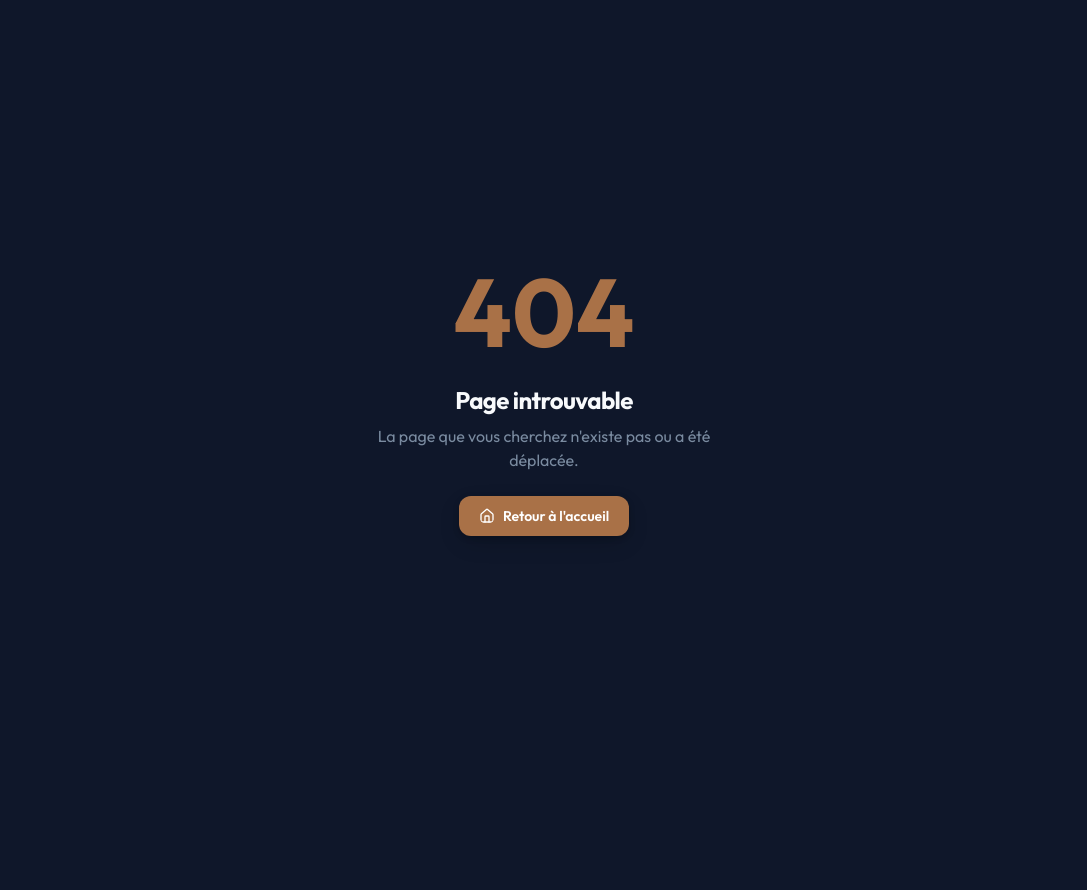
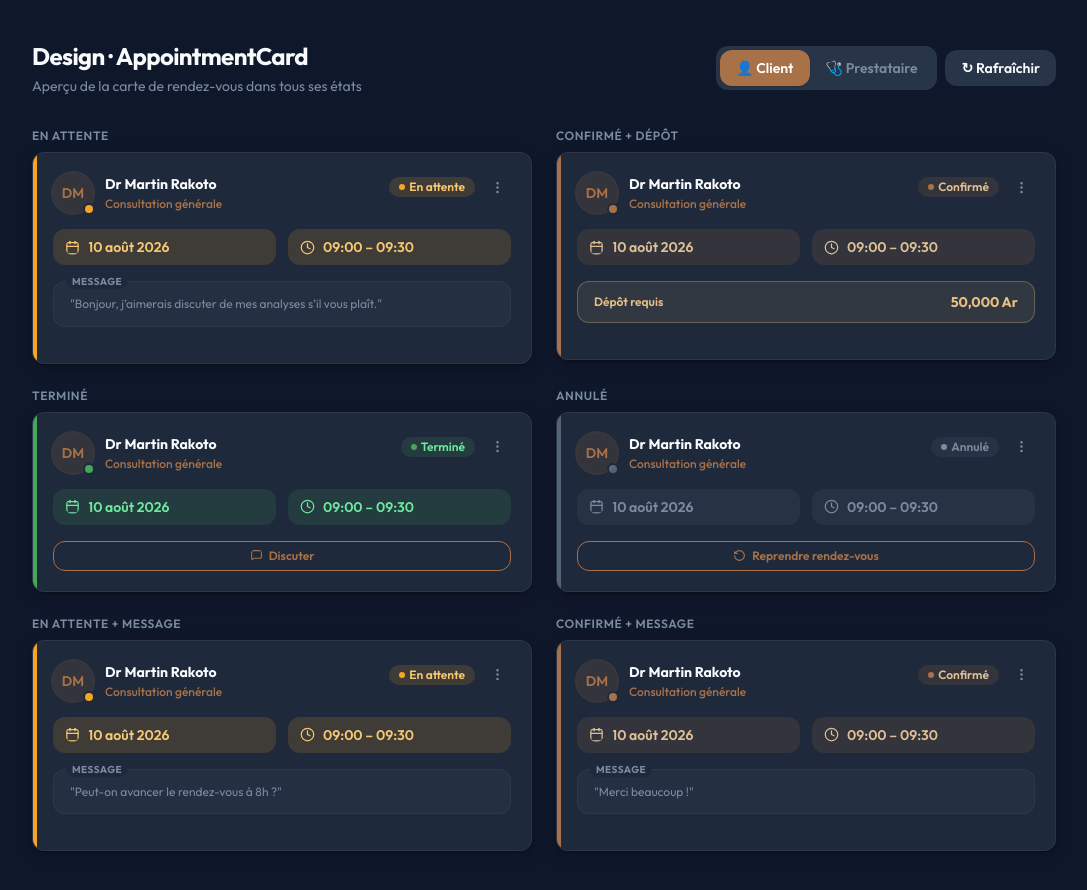
Before and after one commit to Andriani-code/Saas_Appointment_React_Typescipt_Spring_Boot, a React (Vite) app in the folder appointment-frontend/: page /design in a window 1280 px wide. Before the commit this address had no page. Shown: the whole page, without its empty margins (96-1183 px from the left). Before the commit the page ends 800 px from the top, so only its background shows below. Built offline with nearby package versions, Linux system fonts and the light colour scheme.

Commit message:
Refonte carte de rendez-vous, page publique et page design

```diff
--- a/appointment-frontend/src/components/appointment/AppointmentCard.tsx
+++ b/appointment-frontend/src/components/appointment/AppointmentCard.tsx
@@ -1,5 +1,5 @@
 import { useState, memo } from 'react'
-import { Calendar, Check, Clock, Eye, MessageSquare, MoreVertical, RotateCcw, X } from 'lucide-react'
+import { Calendar, Check, Clock, Eye, MessageSquare, MoreVertical, RotateCcw, Send, X } from 'lucide-react'
 import { useNavigate } from 'react-router-dom'
 import toast from 'react-hot-toast'
 import { useAuthStore } from '@/store/authStore'
@@ -7,13 +7,22 @@ import { reservationApi, messagingApi } from '@/services/api'
 import { Avatar, StatusBadge } from '@/components/ui'
 import { Modal } from '@/components/ui/modal'
 import { Button } from '@/components/ui/Button'
-import type { ReservationResponse } from '@/types'
-import { formatCurrency, formatDate, formatTime } from '@/utils'
+import type { ReservationResponse, ReservationStatus } from '@/types'
+import { cn, formatCurrency, formatDate, formatTime } from '@/utils'
 
 interface AppointmentCardProps {
   reservation: ReservationResponse
   onUpdate: (updated: ReservationResponse) => void
   delay?: number
+}
+
+const statusAccent: Record<ReservationStatus, { bar: string; tile: string }> = {
+  PENDING: { bar: 'bg-warning', tile: 'bg-warning/15 text-warning-300' },
+  CONFIRMED: { bar: 'bg-primary', tile: 'bg-primary/15 text-primary-300' },
+  COMPLETED: { bar: 'bg-success', tile: 'bg-success/15 text-success-300' },
+  CANCELED: { bar: 'bg-muted/60', tile: 'bg-muted/10 text-muted' },
+  REJECTED: { bar: 'bg-danger', tile: 'bg-danger/15 text-danger-300' },
+  NO_SHOW: { bar: 'bg-muted/60', tile: 'bg-muted/10 text-muted' },
 }
 
 export const AppointmentCard = memo(function AppointmentCard({ reservation, onUpdate, delay = 0 }: AppointmentCardProps) {
@@ -26,6 +35,7 @@ export const AppointmentCard = memo(function AppointmentCard({ reservation, onUp
 
   const isProvider = hasRole('PROVIDER')
   const name = isProvider ? reservation.clientFullName : (reservation.providerDisplayName ?? 'Providere')
+  const accent = statusAccent[reservation.status]
 
   async function doAction(action: () => Promise<ReservationResponse>) {
     setLoading(true)
@@ -52,18 +62,24 @@ export const AppointmentCard = memo(function AppointmentCard({ reservation, onUp
 
   return (
     <div
-      className="card-hover p-5 animate-slide-up"
+      className="card-hover p-5 animate-slide-up relative overflow-hidden"
       style={{ animationDelay: `${delay}ms`, animationFillMode: 'both' }}
     >
+      {/* Liseré de statut à gauche */}
+      <span className={cn('absolute left-0 top-0 bottom-0 w-1', accent.bar)} aria-hidden />
+
       <div className="flex items-start justify-between gap-3 mb-4">
-        <div className="flex items-center gap-3">
-          <Avatar name={name} size="md" />
-          <div>
-            <p className="font-semibold text-text text-sm">{name}</p>
-            <p className="text-xs text-primary font-medium mt-0.5">{reservation.serviceName}</p>
+        <div className="flex items-center gap-3 min-w-0">
+          <div className="relative shrink-0">
+            <Avatar name={name} size="md" className="ring-2 ring-primary/20" />
+            <span className={cn('absolute -bottom-0.5 -right-0.5 w-3 h-3 rounded-full border-2 border-card', accent.bar)} />
+          </div>
+          <div className="min-w-0">
+            <p className="font-bold text-text text-sm truncate">{name}</p>
+            <p className="text-xs text-primary font-medium mt-0.5 truncate">{reservation.serviceName}</p>
           </div>
         </div>
-        <div className="flex items-center gap-2">
+        <div className="flex items-center gap-2 shrink-0">
           <StatusBadge status={reservation.status} />
           <div className="relative">
             <button
@@ -78,7 +94,7 @@ export const AppointmentCard = memo(function AppointmentCard({ reservation, onUp
             </button>
             {menuOpen && (
               <div
-                className="absolute right-0 top-8 bg-surface border border-border rounded-xl shadow-card z-20 py-1 min-w-[160px]"
+                className="absolute right-0 top-8 bg-surface border border-border rounded-xl shadow-card z-20 py-1 min-w-[160px] animate-slide-down origin-top-right"
                 role="menu"
                 aria-label="Actions du rendez-vous"
               >
@@ -105,7 +121,7 @@ export const AppointmentCard = memo(function AppointmentCard({ reservation, onUp
                   <button
                     type="button"
                     onClick={() => doAction(() => reservationApi.cancel(reservation.id))}
-                    className="w-full flex items-center gap-2.5 px-3.5 py-2.5 text-sm text-accent hover:bg-accent/15 transition-colors"
+                    className="w-full flex items-center gap-2.5 px-3.5 py-2.5 text-sm text-danger hover:bg-danger/15 transition-colors"
                     role="menuitem"
                     aria-label="Annuler le rendez-vous"
                   >
@@ -118,32 +134,37 @@ export const AppointmentCard = memo(function AppointmentCard({ reservation, onUp
         </div>
       </div>
 
-      <div className="flex flex-wrap gap-3 text-sm text-muted mb-4">
-        <span className="flex items-center gap-1.5">
-          <Calendar size={13} className="text-primary" />
-          {formatDate(reservation.slot.date)}
-        </span>
-        <span className="flex items-center gap-1.5">
-          <Clock size={13} className="text-primary" />
-          {formatTime(reservation.slot.startTime)} - {formatTime(reservation.slot.endTime)}
-        </span>
+      <div className="flex items-center gap-3 mb-4">
+        <div className={cn('flex items-center gap-2 rounded-xl px-3 py-2 flex-1', accent.tile)}>
+          <Calendar size={15} />
+          <span className="text-sm font-semibold truncate">{formatDate(reservation.slot.date)}</span>
+        </div>
+        <div className={cn('flex items-center gap-2 rounded-xl px-3 py-2 flex-1', accent.tile)}>
+          <Clock size={15} />
+          <span className="text-sm font-semibold truncate">
+            {formatTime(reservation.slot.startTime)} – {formatTime(reservation.slot.endTime)}
+          </span>
+        </div>
       </div>
 
       {reservation.clientMessage && (
-        <p className="text-xs text-muted bg-soft rounded-lg px-3 py-2 mb-4 line-clamp-2">
-          "{reservation.clientMessage}"
-        </p>
+        <div className="relative rounded-xl bg-soft/60 border border-border/60 px-4 py-3 mb-4">
+          <span className="absolute -top-2 left-3 px-1.5 bg-card text-[10px] font-bold text-muted uppercase tracking-wider rounded">
+            Message
+          </span>
+          <p className="text-xs text-muted leading-relaxed line-clamp-2">"{reservation.clientMessage}"</p>
+        </div>
       )}
 
       {reservation.depositRequired && reservation.depositAmount && (
-        <div className="flex items-center justify-between text-xs bg-accent/15 border border-accent/40 rounded-lg px-3 py-2 mb-4">
-          <span className="text-accent font-medium">Depot requis</span>
-          <span className="font-bold text-accent">{formatCurrency(reservation.depositAmount)}</span>
+        <div className="flex items-center justify-between text-xs bg-accent/10 border border-accent/30 rounded-xl px-4 py-2.5 mb-4">
+          <span className="text-accent font-semibold">Dépôt requis</span>
+          <span className="font-bold text-accent text-sm">{formatCurrency(reservation.depositAmount)}</span>
         </div>
       )}
 
       {isProvider && reservation.status === 'PENDING' && (
-        <div className="flex gap-2">
+        <div className="flex gap-2 pt-1">
           <Button
             size="sm"
             fullWidth
@@ -159,7 +180,7 @@ export const AppointmentCard = memo(function AppointmentCard({ reservation, onUp
             fullWidth
             icon={<X size={14} />}
             onClick={() => doAction(() => reservationApi.reject(reservation.id))}
-            className="border-accent/40 text-accent hover:bg-accent/15"
+            className="border-danger/40 text-danger hover:bg-danger/15"
           >
             Rejeter
           </Button>
@@ -167,7 +188,7 @@ export const AppointmentCard = memo(function AppointmentCard({ reservation, onUp
       )}
 
       {isProvider && reservation.status === 'CONFIRMED' && (
-        <div className="flex gap-2">
+        <div className="flex gap-2 pt-1">
           <Button
             size="sm"
             fullWidth
@@ -201,6 +222,18 @@ export const AppointmentCard = memo(function AppointmentCard({ reservation, onUp
         </Button>
       )}
 
+      {!isProvider && reservation.status === 'COMPLETED' && (
+        <Button
+          size="sm"
+          fullWidth
+          variant="outline"
+          icon={<MessageSquare size={13} />}
+          onClick={handleMessage}
+        >
+          Discuter
+        </Button>
+      )}
+
       <Modal open={showDetails} onClose={() => setShowDetails(false)} title="Détail du rendez-vous">
         <div className="space-y-4 text-sm">
           <div className="flex items-center justify-between gap-3">
@@ -211,15 +244,20 @@ export const AppointmentCard = memo(function AppointmentCard({ reservation, onUp
             <StatusBadge status={reservation.status} />
           </div>
 
-          <div className="flex flex-wrap gap-3 text-muted">
-            <span className="flex items-center gap-1.5">
-              <Calendar size={13} className="text-primary" />
-              {formatDate(reservation.slot.date)}
-            </span>
-            <span className="flex items-center gap-1.5">
-              <Clock size={13} className="text-primary" />
-              {formatTime(reservation.slot.startTime)} - {formatTime(reservation.slot.endTime)}
-            </span>
+          <div className="grid grid-cols-1 sm:grid-cols-2 gap-3">
+            <div className="rounded-xl bg-soft/70 px-3 py-2.5">
+              <p className="text-[10px] font-bold text-muted uppercase tracking-wider mb-0.5">Date</p>
+              <p className="flex items-center gap-1.5 font-semibold text-text">
+                <Calendar size={13} className="text-primary" />{formatDate(reservation.slot.date)}
+              </p>
+            </div>
+            <div className="rounded-xl bg-soft/70 px-3 py-2.5">
+              <p className="text-[10px] font-bold text-muted uppercase tracking-wider mb-0.5">Heure</p>
+              <p className="flex items-center gap-1.5 font-semibold text-text">
+                <Clock size={13} className="text-primary" />
+                {formatTime(reservation.slot.startTime)} – {formatTime(reservation.slot.endTime)}
+              </p>
+            </div>
           </div>
 
           <dl className="grid grid-cols-1 gap-3 bg-soft rounded-xl p-4">
@@ -246,7 +284,7 @@ export const AppointmentCard = memo(function AppointmentCard({ reservation, onUp
 
           {reservation.depositRequired && reservation.depositAmount && (
             <div className="flex items-center justify-between text-xs bg-accent/15 border border-accent/40 rounded-lg px-3 py-2">
-              <span className="text-accent font-medium">Depot requis</span>
+              <span className="text-accent font-medium">Dépôt requis</span>
               <span className="font-bold text-accent">{formatCurrency(reservation.depositAmount)}</span>
             </div>
           )}
@@ -256,7 +294,7 @@ export const AppointmentCard = memo(function AppointmentCard({ reservation, onUp
               size="sm"
               fullWidth
               variant="outline"
-              icon={<MessageSquare size={14} />}
+              icon={<Send size={14} />}
               loading={messagingLoading}
               onClick={() => {
                 setShowDetails(false)
--- /dev/null
+++ b/appointment-frontend/src/pages/DesignDemoPage.tsx
@@ -0,0 +1,129 @@
+import { useEffect, useState } from 'react'
+import { AppointmentCard } from '@/components/appointment/AppointmentCard'
+import { useAuthStore } from '@/store/authStore'
+import type { ReservationResponse, Role } from '@/types'
+
+function makeReservation(overrides: Partial<ReservationResponse>): ReservationResponse {
+  return {
+    id: 'res-1',
+    clientId: 'client-1',
+    clientFullName: 'Jane Client',
+    providerId: 'provider-1',
+    providerDisplayName: 'Dr Martin Rakoto',
+    serviceId: 'service-1',
+    serviceName: 'Consultation générale',
+    slot: {
+      id: 'slot-1',
+      providerId: 'provider-1',
+      date: '2026-08-10',
+      startTime: '09:00:00',
+      endTime: '09:30:00',
+      status: 'BOOKED',
+    },
+    status: 'PENDING',
+    depositRequired: false,
+    createdAt: '2026-08-01T10:00:00Z',
+    ...overrides,
+  }
+}
+
+const samples: { label: string; reservation: ReservationResponse }[] = [
+  {
+    label: 'En attente',
+    reservation: makeReservation({
+      status: 'PENDING',
+      clientMessage: 'Bonjour, j’aimerais discuter de mes analyses s’il vous plaît.',
+    }),
+  },
+  {
+    label: 'Confirmé + dépôt',
+    reservation: makeReservation({
+      status: 'CONFIRMED',
+      depositRequired: true,
+      depositAmount: 50000,
+    }),
+  },
+  {
+    label: 'Terminé',
+    reservation: makeReservation({ status: 'COMPLETED' }),
+  },
+  {
+    label: 'Annulé',
+    reservation: makeReservation({ status: 'CANCELED' }),
+  },
+  {
+    label: 'En attente + message',
+    reservation: makeReservation({
+      status: 'PENDING',
+      clientMessage: 'Peut-on avancer le rendez-vous à 8h ?',
+    }),
+  },
+  {
+    label: 'Confirmé + message',
+    reservation: makeReservation({
+      status: 'CONFIRMED',
+      clientMessage: 'Merci beaucoup !',
+    }),
+  },
+]
+
+const roleOptions: { label: string; role: Role }[] = [
+  { label: '👤 Client', role: 'CLIENT' },
+  { label: '🩺 Prestataire', role: 'PROVIDER' },
+]
+
+export function DesignDemoPage() {
+  const [, setVersion] = useState(0)
+  const [activeRole, setActiveRole] = useState<Role>('CLIENT')
+
+  // Force l'état du store pour la démo (sans toucher au localStorage)
+  useEffect(() => {
+    useAuthStore.setState({
+      user: { email: 'demo@example.com', role: activeRole, profileCompleted: true },
+      isAuthenticated: true,
+    })
+  }, [activeRole])
+
+  return (
+    <div className="min-h-screen bg-background px-6 py-10">
+      <div className="max-w-5xl mx-auto">
+        <div className="flex items-center justify-between mb-8 flex-wrap gap-4">
+          <div>
+            <h1 className="text-2xl font-display font-bold text-text">Design · AppointmentCard</h1>
+            <p className="text-muted text-sm mt-1">Aperçu de la carte de rendez-vous dans tous ses états</p>
+          </div>
+          <div className="flex items-center gap-2">
+            <div className="flex rounded-xl bg-soft p-1">
+              {roleOptions.map(({ label, role }) => (
+                <button
+                  key={role}
+                  onClick={() => setActiveRole(role)}
+                  className={`px-4 py-2 rounded-lg text-sm font-semibold transition-colors ${
+                    activeRole === role ? 'bg-primary text-white shadow-sm' : 'text-muted hover:text-text'
+                  }`}
+                >
+                  {label}
+                </button>
+              ))}
+            </div>
+            <button
+              onClick={() => setVersion((v) => v + 1)}
+              className="px-4 py-2 rounded-xl bg-soft text-text text-sm font-semibold hover:bg-soft/70 transition-colors"
+            >
+              ↻ Rafraîchir
+            </button>
+          </div>
+        </div>
+
+        <div className="grid grid-cols-1 md:grid-cols-2 gap-6">
+          {samples.map(({ label, reservation }) => (
+            <div key={label}>
+              <p className="text-xs font-semibold text-muted uppercase tracking-wider mb-2">{label}</p>
+              <AppointmentCard reservation={reservation} onUpdate={() => undefined} />
+            </div>
+          ))}
+        </div>
+      </div>
+    </div>
+  )
+}
--- a/appointment-frontend/src/pages/LandingPage.tsx
+++ b/appointment-frontend/src/pages/LandingPage.tsx
@@ -8,7 +8,6 @@ import {
   MessageSquare,
   Search,
   ShieldCheck,
-  Sparkles,
   Star,
   UserPlus,
 } from 'lucide-react'
@@ -75,13 +74,11 @@ export function LandingPage() {
       <header className="sticky top-0 z-50 rounded-none bg-background/80 backdrop-blur-md border-b border-border">
         <div className="max-w-7xl mx-auto px-6 lg:px-10 h-20 flex items-center justify-between">
           <div className="flex items-center gap-2.5">
-            <div className="w-9 h-9 rounded-xl bg-primary flex items-center justify-center">
             <img
               src="/logo/logo_for_bg_dark.png"
               alt="HILA"
-                className="w-9 h-9 rounded-xl object-contain"
+              className="w-9 h-9 object-contain"
             />
-            </div>
             <span className="font-display text-xl font-bold text-text">HILA</span>
           </div>
 
@@ -120,13 +117,8 @@ export function LandingPage() {
         <div className="absolute -top-24 -right-24 w-96 h-96 rounded-full bg-accent/10" />
         <div className="absolute -bottom-32 -left-20 w-80 h-80 rounded-full bg-primary/5" />
 
-        <div className="relative max-w-7xl mx-auto px-6 lg:px-10 py-20 lg:py-28 grid lg:grid-cols-2 gap-12 items-center">
+        <div className="relative max-w-7xl mx-auto px-6 lg:px-10 py-14 lg:py-20 grid lg:grid-cols-2 gap-12 items-center">
           <div className="space-y-8">
-            <span className="inline-flex items-center gap-1.5 bg-accent/10 text-accent px-3 py-1 rounded-full text-xs font-semibold w-fit">
-              <Sparkles size={13} />
-              Plateforme de rendez-vous
-            </span>
-
             <div className="space-y-4">
               <h1 className="text-4xl lg:text-5xl xl:text-6xl font-bold text-text leading-tight">
                 Réservez vos rendez-vous{' '}
@@ -297,13 +289,11 @@ export function LandingPage() {
       <footer className="border-t border-border">
         <div className="max-w-7xl mx-auto px-6 lg:px-10 py-8 flex flex-col sm:flex-row items-center justify-between gap-4">
           <div className="flex items-center gap-2.5">
-            <div className="w-7 h-7 rounded-lg bg-primary flex items-center justify-center">
             <img
               src="/logo/logo_for_bg_dark.png"
               alt="HILA"
-                className="w-7 h-7 rounded-lg object-contain"
+              className="w-7 h-7 object-contain"
             />
-            </div>
             <span className="font-display font-bold text-text">HILA</span>
           </div>
 
--- a/appointment-frontend/src/routes/AppRoutes.tsx
+++ b/appointment-frontend/src/routes/AppRoutes.tsx
@@ -43,6 +43,9 @@ const ProfilePage = lazy(() =>
 )
 const NotFoundPage = lazy(() =>
   import('@/pages/NotFoundPage').then((m) => ({ default: m.NotFoundPage })),
+)
+const DesignDemoPage = lazy(() =>
+  import('@/pages/DesignDemoPage').then((m) => ({ default: m.DesignDemoPage })),
 )
 const ReviewsPage = lazy(() =>
   import('@/pages/ReviewsPage').then((m) => ({ default: m.ReviewsPage })),
@@ -103,6 +106,14 @@ export function AppRoutes() {
             </PublicPage>
           }
         />
+        <Route
+          path="/design"
+          element={
+            <PublicPage>
+              <DesignDemoPage />
+            </PublicPage>
+          }
+        />
 
         <Route element={<PrivateRoute />}>
           <Route element={<MainLayout />}>
```
Also changed, not shown: 2 other files (tests, documents, lock files or other folders). Lines whose indentation alone changed are shown as unchanged.
